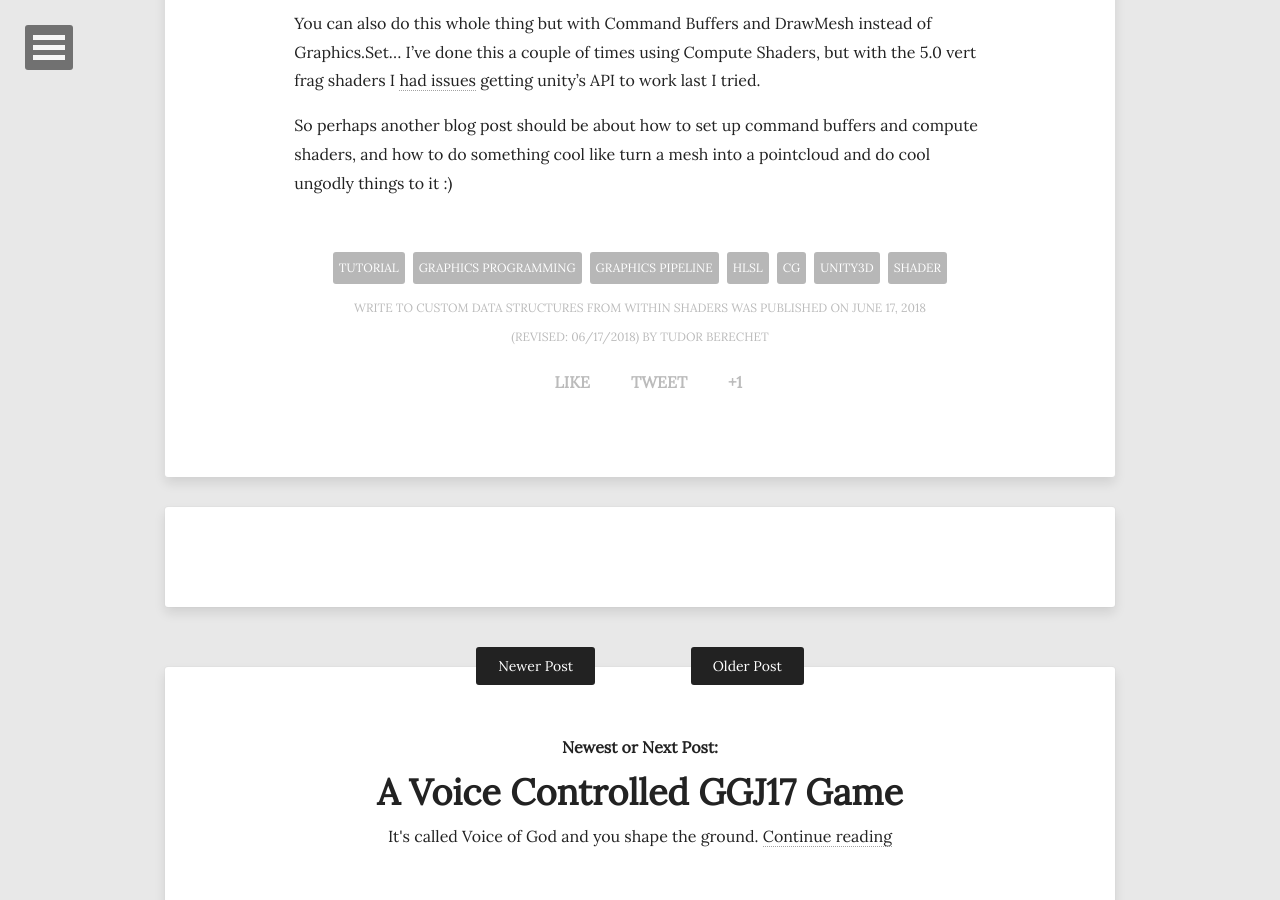
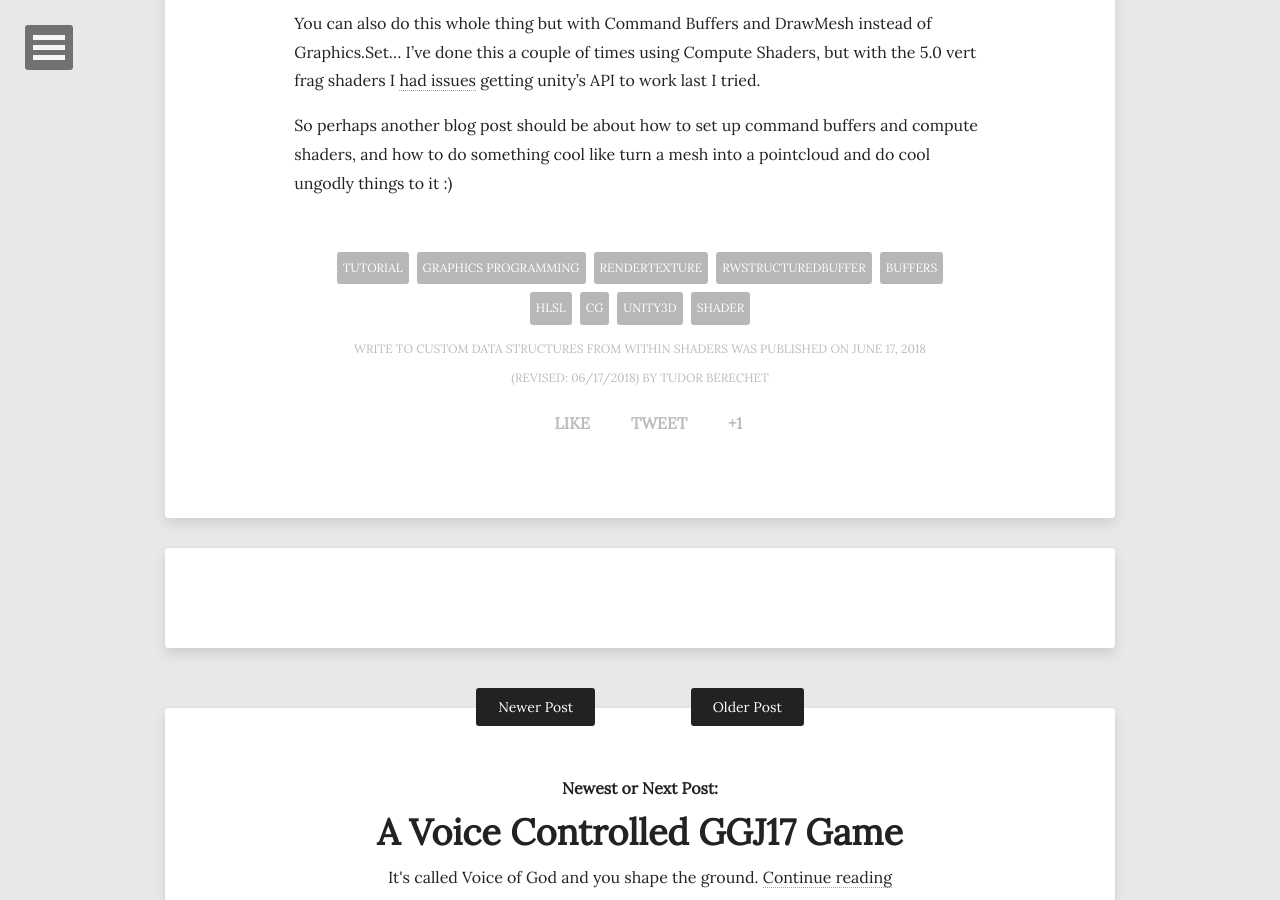
Before and after one commit to tdbe/tdbe.github.io, a Jekyll site: the page built from _posts/2018-06-17-write-to-custom-data-structures-from-shaders.markdown, in a window 1280 px wide and 900 px high, scrolled down 4654 px. Built offline with Jekyll 4.4.1, drawn with Linux system fonts in a browser that asks for light colours; nearby versions of some CDN libraries; comment, search, counter and statistics services are not loaded.

Commit message:
no message

```diff
--- a/_posts/2018-06-17-write-to-custom-data-structures-from-shaders.markdown
+++ b/_posts/2018-06-17-write-to-custom-data-structures-from-shaders.markdown
@@ -4,7 +4,7 @@ layout: post
 title: Write to custom data structures from within shaders
 description: "Bake to rendertextures & write to structured buffers."
 modified: 2018-06-17
-tags: [tutorial, graphics programming, graphics pipeline, hlsl, cg, unity3d, shader]
+tags: [tutorial, graphics programming, RenderTexture, RWStructuredBuffer, buffers, hlsl, cg, unity3d, shader]
 image:
   feature: abstract-7.jpg
   credit: dargadgetz
```
